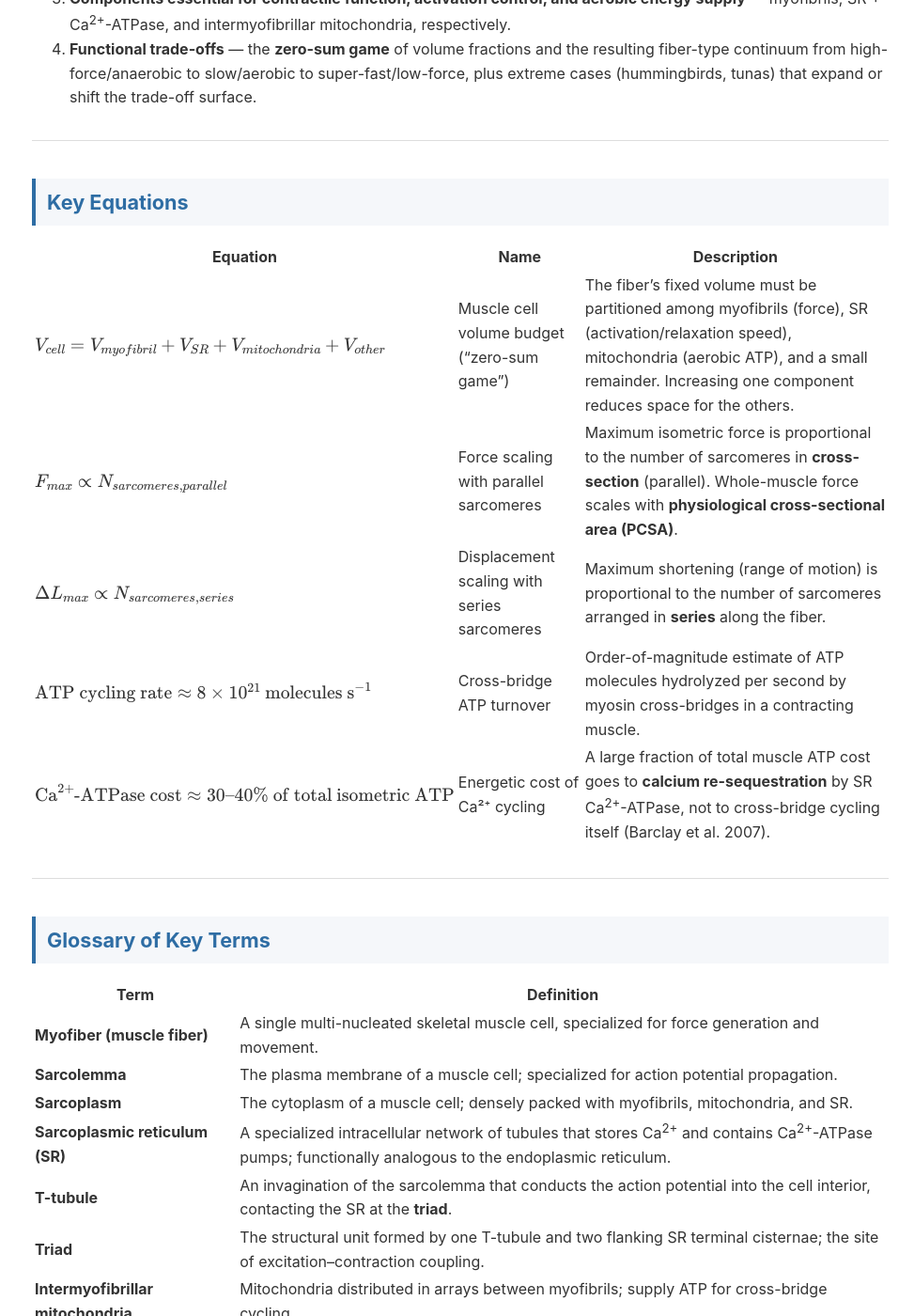
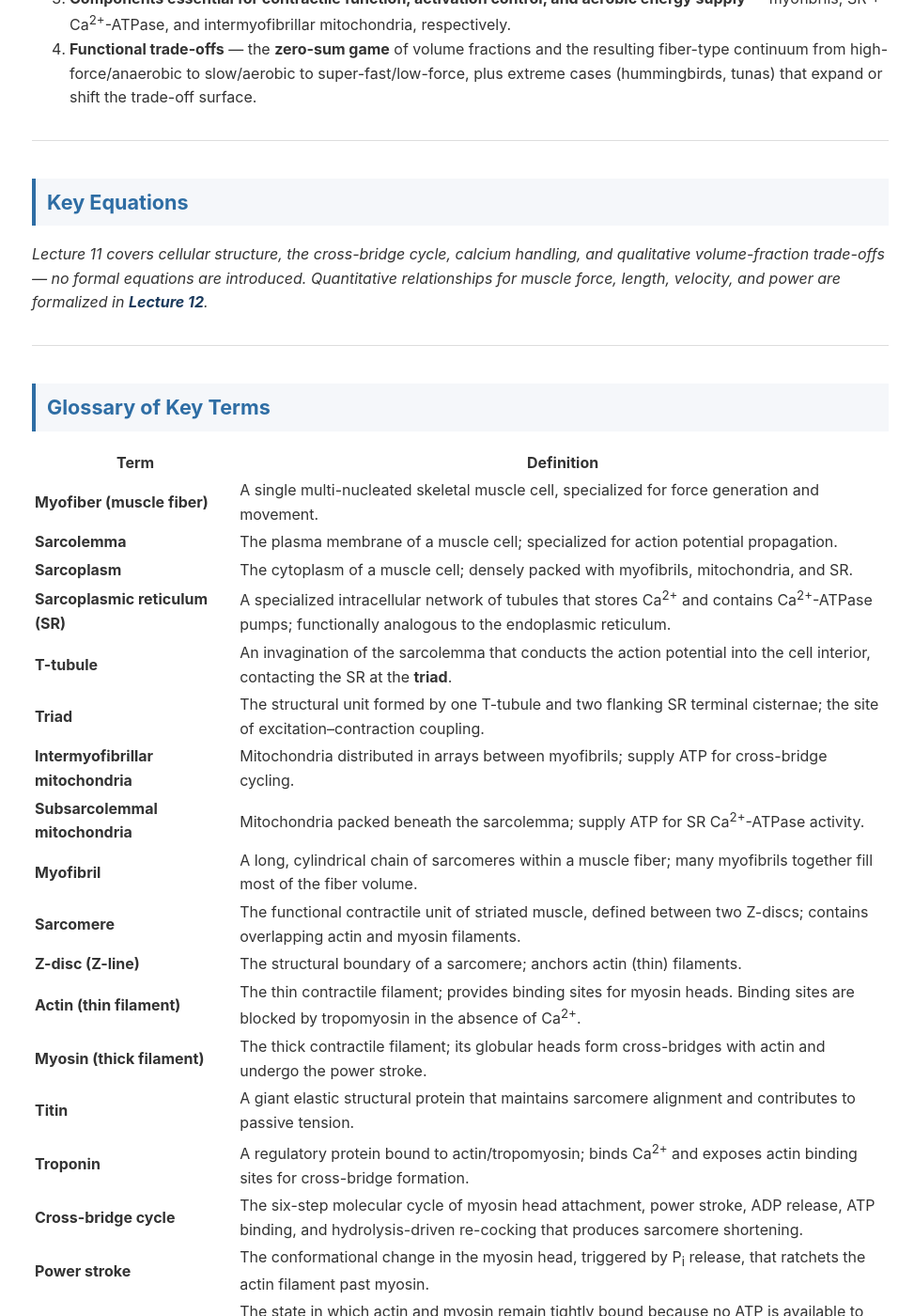
Before and after one commit to MADaley/E183_ExercisePhysiology, a Jekyll site: the page built from week05/lecture11-muscle-cellular.md, in a window 1280 px wide and 1400 px high, scrolled down 27640 px. Shown: the whole window at 94% size, without its empty margins (150-1123 px from the left). Built offline with Jekyll 4.4.1, drawn with Linux system fonts in a browser that asks for light colours.

Commit message:
Clean up Week 5 Key Equations sections
Lecture 11: remove pseudo-equations (no formal equations were
introduced in the cellular-scale lecture); add a note pointing
forward to Lecture 12.

Lecture 12: replace the Hill force-velocity placeholder with the
real hyperbolic equation (V + b)(F + a) = b(F_0 + a), and remove
notation-only "Active F-L: F(L)" and the unshown efficiency
formula.

Co-Authored-By: Claude Opus 4.7 <noreply@anthropic.com>

```diff
--- a/week05/lecture11-muscle-cellular.md
+++ b/week05/lecture11-muscle-cellular.md
@@ -431,13 +431,7 @@ next_lecture: /week05/lecture12-muscle-tissue
 
 ## Key Equations
 
-| Equation | Name | Description |
-|----------|------|-------------|
-| $V\_{cell} = V\_{myofibril} + V\_{SR} + V\_{mitochondria} + V\_{other}$ | Muscle cell volume budget ("zero-sum game") | The fiber's fixed volume must be partitioned among myofibrils (force), SR (activation/relaxation speed), mitochondria (aerobic ATP), and a small remainder. Increasing one component reduces space for the others. |
-| $F\_{max} \propto N\_{sarcomeres,parallel}$ | Force scaling with parallel sarcomeres | Maximum isometric force is proportional to the number of sarcomeres in **cross-section** (parallel). Whole-muscle force scales with **physiological cross-sectional area (PCSA)**. |
-| $\Delta L\_{max} \propto N\_{sarcomeres,series}$ | Displacement scaling with series sarcomeres | Maximum shortening (range of motion) is proportional to the number of sarcomeres arranged in **series** along the fiber. |
-| $\text{ATP cycling rate} \approx 8 \times 10^{21} \text{ molecules s}^{-1}$ | Cross-bridge ATP turnover | Order-of-magnitude estimate of ATP molecules hydrolyzed per second by myosin cross-bridges in a contracting muscle. |
-| $\text{Ca}^{2+}\text{-ATPase cost} \approx 30\text{–}40\% \text{ of total isometric ATP}$ | Energetic cost of Ca²⁺ cycling | A large fraction of total muscle ATP cost goes to **calcium re-sequestration** by SR Ca<sup>2+</sup>-ATPase, not to cross-bridge cycling itself (Barclay et al. 2007). |
+*Lecture 11 covers cellular structure, the cross-bridge cycle, calcium handling, and qualitative volume-fraction trade-offs — no formal equations are introduced. Quantitative relationships for muscle force, length, velocity, and power are formalized in **Lecture 12**.*
 
 ---
 
```
Also changed, not shown: week05/lecture12-muscle-tissue.md (+2 -4 lines).
